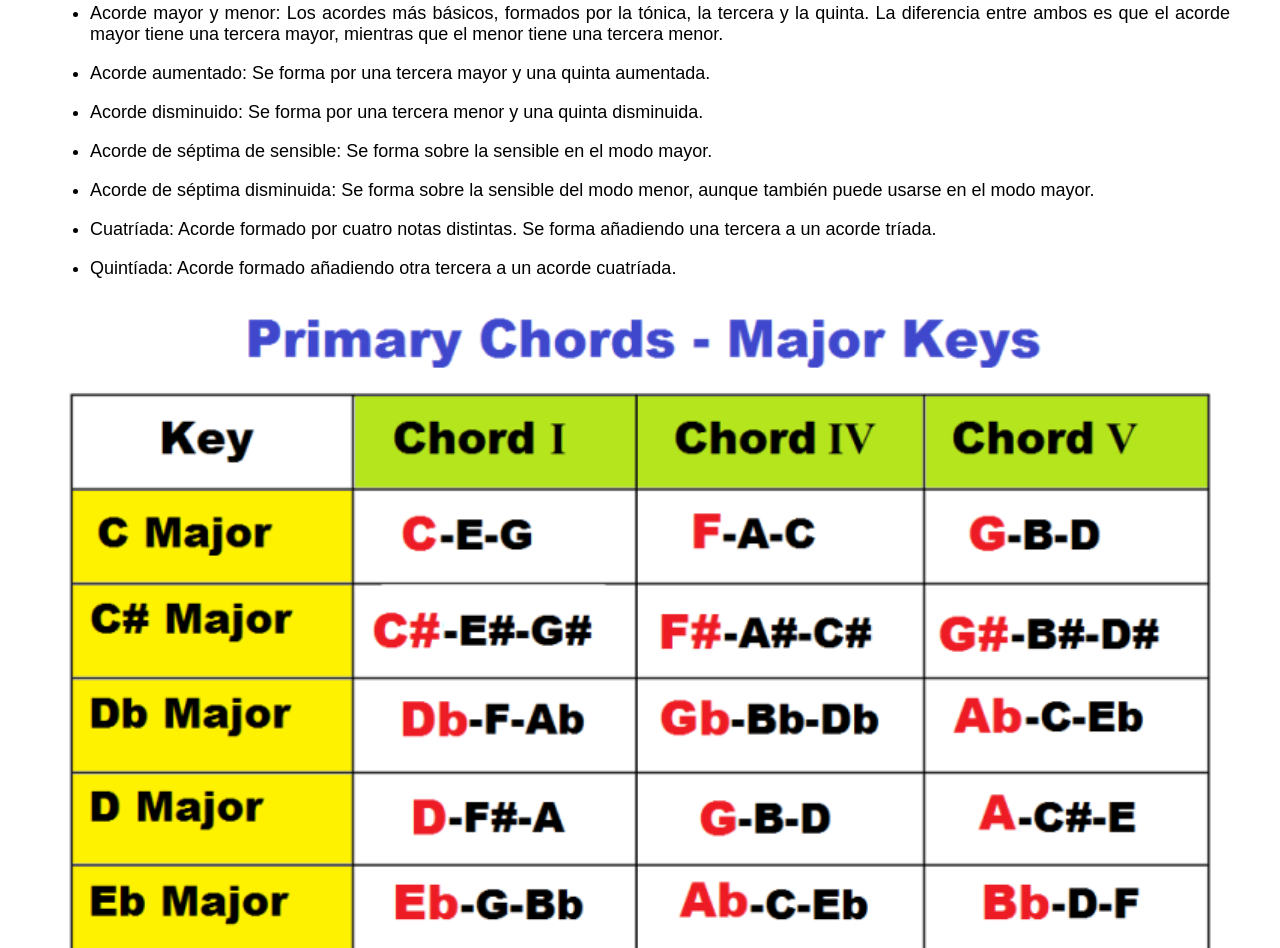
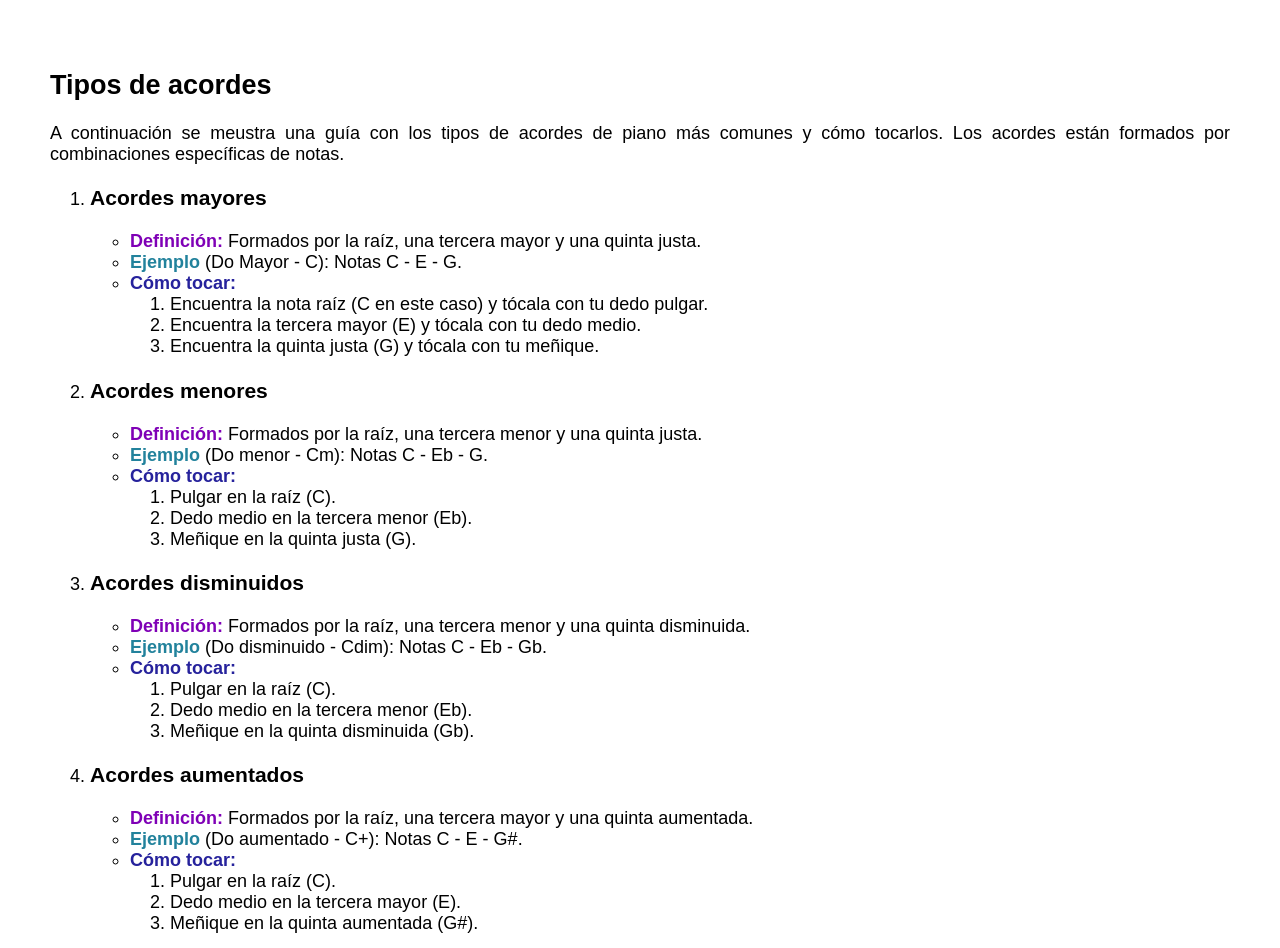
Before and after one commit to ValeryNunezZZ/BecalosRepositorioCursoWeb, a plain HTML site: page index.html in a window 1280 px wide. Shown: the part 1352-2300 px from the top of the page. Drawn offline with Linux system fonts and the light colour scheme.

Commit message:
Se hacen los úlltimo cambios al index (versión final)

```diff
--- a/index.html
+++ b/index.html
@@ -7,11 +7,11 @@
 </head>
 <body style="font-family: sans-serif; text-align: justify; box-sizing: border-box; font-size: 18px; margin: 0; padding: 0; border: 0;">
     <header class="header">
-        <div style="display: flex; flex-direction: row; justify-content: center; align-items: center;" class="header__titulo" >
+        <div style=" margin-top: 30px; display: flex; flex-direction: row; justify-content: center; align-items: center;" class="header__titulo" >
             <img style="width: 100px; height: 100px;" src="./img/musical-note-symbol-on-transparent-background-free-png.webp" alt="Imagen de nota musical">
             <h1 style="font-size: 50px; color: rgb(5, 49, 144); text-align: left;">Acordes para piano</h1>
         </div>
-        <nav class="header__nav" style="display: flex; justify-content: center; margin: 20px 0 0 10px; font-size: 20px;">
+        <nav class="header__nav" style="display: flex; justify-content: center; margin: 20px 0 0; font-size: 20px;">
             <ul style="display: flex; flex-direction: row; list-style: none; justify-content: space-arround; gap: 20px;">
                 <li><a href="#queSon">¿Qué son los acordes?</a></li>
                 <li><a href="#tipos">Tipos de acordes</a></li>
@@ -26,36 +26,168 @@
             <h2>¿Qué son los acordes?</h2>
             <p>Los acordes en el piano son un conjunto de notas que se tocan al mismo tiempo y que forman una unidad armónica. En general, un acorde está formado por tres o más notas, aunque en la práctica no es necesario tocarlas todas al unísono.</p>
             <img style="width: 100%;" src="./img/images.png" alt="Imagen de ejemplo de acorde">
-            <h3>Importancia de los acordes en la música</h3>
+
+            <br><br>
+            <h2>Importancia de los acordes en la música</h2>
             <p>Los acordes son importantes en la música porque:</p>
             <ul>
                 <li><p>Definen el tono de una canción: Los acordes son la estructura armónica básica de la música moderna y establecen la tonalidad de una composición.</p></li>
                 <li><p>Acompañan las melodías: Los acordes proporcionan el soporte armónico y la coloración que acompañan a las melodías.</p></li>
-                <li><p><span style="color: rgb(0, 115, 106);">Crean un estado de ánimo: Los acordes contribuyen al sonido y el estado de ánimo generales de una composición musical. Por ejemplo, una progresión de acordes mayores puede transmitir sentimientos de felicidad, mientras que una progresión menor puede transmitir tristeza.</span></p></li>
+                <li><p>Crean un estado de ánimo: Los acordes contribuyen al sonido y el estado de ánimo generales de una composición musical. Por ejemplo, una progresión de acordes mayores puede transmitir sentimientos de felicidad, mientras que una progresión menor puede transmitir tristeza.</p></li>
                 <li><p>Son la base para crear melodías: Una progresión de acordes sólida es la base ideal para la construcción de melodías.</p></li>
                 <li><p>Son fundamentales para aprender a tocar un instrumento: Los acordes son la unidad básica de la armonía musical y son fundamentales para aprender a tocar cualquier instrumento.</p></li>
             </ul>
         </section>
 
         <section id="tipos" class="main__section section__tipos">
+
+            <br><br>
+
             <h2 style="font-weight: 900;">Tipos de acordes</h2>
-            <ul>
-                <li><p>Acorde mayor y menor: Los acordes más básicos, formados por la tónica, la tercera y la quinta. La diferencia entre ambos es que el acorde mayor tiene una tercera mayor, mientras que el menor tiene una tercera menor.</p></li>
-                <li><p>Acorde aumentado: Se forma por una tercera mayor y una quinta aumentada.</p></li>
-                <li><p>Acorde disminuido: Se forma por una tercera menor y una quinta disminuida.</p></li>
-                <li><p>Acorde de séptima de sensible: Se forma sobre la sensible en el modo mayor.</p></li>
-                <li><p>Acorde de séptima disminuida: Se forma sobre la sensible del modo menor, aunque también puede usarse en el modo mayor.</p></li>
-                <li><p>Cuatríada: Acorde formado por cuatro notas distintas. Se forma añadiendo una tercera a un acorde tríada.</p></li>
-                <li><p>Quintíada: Acorde formado añadiendo otra tercera a un acorde cuatríada.</p></li>
-            </ul>
+
+            <p>A continuación se meustra una guía con los tipos de acordes de piano más comunes y cómo tocarlos. Los acordes están formados por combinaciones específicas de notas.</p>
+
+            <ol>
+                <li>
+                    <h3>Acordes mayores</h3>
+                    <ul>
+                        <li>
+                            <span style="font-weight: bold; color: rgb(127, 0, 182);">Definición:</span> Formados por la raíz, una tercera mayor y una quinta justa.
+                        </li>
+
+                        <li>
+                            <span style="font-weight: bold; color: rgb(34, 130, 156);">Ejemplo</span> (Do Mayor - C): Notas C - E - G.
+                        </li>
+
+                        <li><span style="font-weight: bold; color: rgb(38, 34, 156);">Cómo tocar:</span></li>
+
+                        <ol>
+                            <li>
+                                Encuentra la nota raíz (C en este caso) y tócala con tu dedo pulgar.
+                            </li>
+
+                            <li>
+                                Encuentra la tercera mayor (E) y tócala con tu dedo medio.
+                            </li>
+
+                            <li>
+                                Encuentra la quinta justa (G) y tócala con tu meñique.
+                            </li>
+                        </ol>
+
+                    </ul>
+                </li>
+
+                <li>
+                    <h3>Acordes menores</h3>
+                    <ul>
+                        <li>
+                            <span style="font-weight: bold; color: rgb(127, 0, 182);">Definición:</span> Formados por la raíz, una tercera menor y una quinta justa.
+                        </li>
+
+                        <li>
+                            <span style="font-weight: bold; color: rgb(34, 130, 156);">Ejemplo</span> (Do menor - Cm): Notas C - Eb - G.
+                        </li>
+
+                        <li><span style="font-weight: bold; color: rgb(38, 34, 156);">Cómo tocar:</span></li>
+
+                        <ol>
+                            <li>
+                                Pulgar en la raíz (C).
+                            </li>
+
+                            <li>
+                                Dedo medio en la tercera menor (Eb).
+                            </li>
+
+                            <li>
+                                Meñique en la quinta justa (G).
+                            </li>
+                        </ol>
+
+                    </ul>
+                </li>
+
+                <li>
+                    <h3>Acordes disminuidos</h3>
+                    <ul>
+                        <li>
+                            <span style="font-weight: bold; color: rgb(127, 0, 182);">Definición:</span> Formados por la raíz, una tercera menor y una quinta disminuida.
+                        </li>
+
+                        <li>
+                            <span style="font-weight: bold; color: rgb(34, 130, 156);">Ejemplo</span> (Do disminuido - Cdim): Notas C - Eb - Gb.
+                        </li>
+
+                        <li><span style="font-weight: bold; color: rgb(38, 34, 156);">Cómo tocar:</span></li>
+
+                        <ol>
+                            <li>
+                                Pulgar en la raíz (C).
+                            </li>
+
+                            <li>
+                                Dedo medio en la tercera menor (Eb).
+                            </li>
+
+                            <li>
+                                Meñique en la quinta disminuida (Gb).
+                            </li>
+                        </ol>
+
+                    </ul>
+                </li>
+
+                <li>
+                    <h3>Acordes aumentados</h3>
+                    <ul>
+                        <li>
+                            <span style="font-weight: bold; color: rgb(127, 0, 182);">Definición:</span> Formados por la raíz, una tercera mayor y una quinta aumentada.
+                        </li>
+
+                        <li>
+                            <span style="font-weight: bold; color: rgb(34, 130, 156);">Ejemplo</span> (Do aumentado - C+): Notas C - E - G#.
+                        </li>
+
+                        <li><span style="font-weight: bold; color: rgb(38, 34, 156);">Cómo tocar:</span></li>
+
+                        <ol>
+                            <li>
+                                Pulgar en la raíz (C).
+                            </li>
+
+                            <li>
+                                Dedo medio en la tercera mayor (E).
+                            </li>
+
+                            <li>
+                                Meñique en la quinta aumentada (G#).
+                            </li>
+                        </ol>
+
+                    </ul>
+                </li>
+            </ol>
 
             <img style="width: 100%;" src="./img/Acordes-de-piano-mayores-y-menores-primarios-en-todas-las.png" alt="Tabla con acordes menores y mayores para piano">
-            <iframe style="width: 100%;" width="560" height="315" src="https://www.youtube.com/embed/C240g6_Dsl4?si=BemJiQvvJKxoLGYg" title="YouTube video player" frameborder="0" allow="accelerometer; autoplay; clipboard-write; encrypted-media; gyroscope; picture-in-picture; web-share" referrerpolicy="strict-origin-when-cross-origin" allowfullscreen></iframe>
+
+            <br><br><br>
+
+            <iframe style="width: 100%;" width="560" height="315" src="https://www.youtube.com/embed/2mPS-2guHVo?si=-vDBMMA61usmXEI6" title="YouTube video player" frameborder="0" allow="accelerometer; autoplay; clipboard-write; encrypted-media; gyroscope; picture-in-picture; web-share" referrerpolicy="strict-origin-when-cross-origin" allowfullscreen></iframe>
+
         </section>
 
         <section id="inscripcion" class="main__section section__inscripcion" style="display: flex; justify-content: center; flex-direction: column; align-items: center;">
+
+            <br><br>
+
             <h2>Incríbete a nuestros cursos</h2>
+
             <form style=" width: clamp(250px, 50%,500px); display: flex; flex-direction: column; gap: 10px;" action="#" method="post">
+
+                <p>Recuerda, si deseas aprender a tocar el piano con facilidad y en un tiempo record te invitamos a incribirte a nuestro cursos.</p>
+                <br>
+
                 <label for="nombre">Nombre</label>
                 <input id="nombre" name="nombre" type="text" placeholder="Nombre">
 
@@ -63,7 +195,7 @@
                 <input id="correo" name="correo" type="email" placeholder="Nombre">
 
                 <label for="expectativas">Expectativas de aprendizaje</label>
-                <textarea id="expectativas" name="expectativas" placeholder="Cuentanos tus expectivas de aprendizaje y nosotros te responderemos vía email el curso que más se adapte a tus necesidades."></textarea>
+                <textarea rows="15" id="expectativas" name="expectativas" placeholder="Cuentanos tus expectivas de aprendizaje y nosotros te responderemos vía email el curso que más se adapte a tus necesidades."></textarea>
 
                 <input style="background-color: black; height: 50px; border-radius: 50px; margin: 20px 0; color: white; font-size: 20px; border: none;" type="submit" value="Enviar">
             </form>
@@ -72,7 +204,10 @@
 
     <footer id="contacto" style="background-color: black; width: 100%; height: 150px; color: white; padding: 20px; text-align: center;">
         <h3>Síguenos en nuestras redes sociales</h3>
-        <a href="https://www.instagram.com/aprender_piano/" target="_blank">Instagram</a>
+        <div style="display: flex; flex-direction: row; gap: 10px; align-items: center; justify-content: center;">
+            <img style="width: 20px;" src="./img/Instagram_logo_2022.svg (1).png" alt="Imagen del logo de Instagram">
+            <a style="color: white; text-decoration: none;" href="https://www.instagram.com/aprender_piano/" target="_blank">Cursos de Piano</a>
+        </div>
     </footer>
 </body>
 </html>
```
